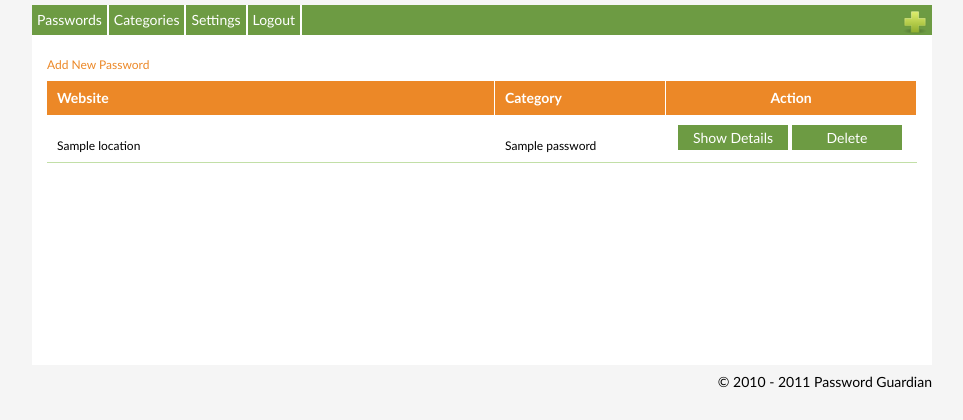
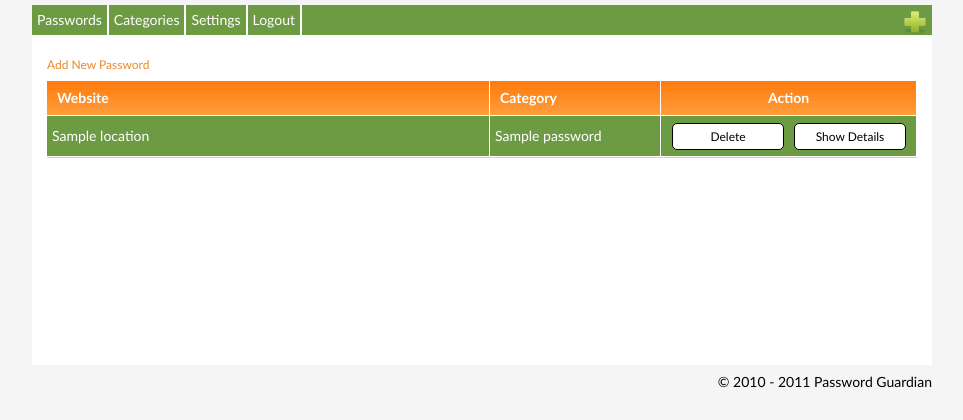
Before and after one commit to darkmuck/Password-Guardian, a CodeIgniter app: template application/views/passwords/passwords.php in a window 1280 px wide. Shown: the part 49-469 px from the top of the page, without its empty margins (158-1121 px from the left). Run offline with CodeIgniter, Linux system fonts and the light colour scheme; the template is opened without the code that fills it: most values are stand-ins (such as "Sample title", 1, 10 or a date in 2020).

Commit message:
Table layout and style improvements

```diff
--- a/application/views/passwords/passwords.php
+++ b/application/views/passwords/passwords.php
@@ -20,13 +20,13 @@
 		<?php
 		if (isset($passwords))
 		{
-			echo '<table><th>Website</th><th class="w150">Category</th><th class="w230 center">Action</th>';
+			echo '<table><th>Website</th><th class="w150">Category</th><th class="w235 center">Action</th>';
 
 			$mark = array('odd','even');
 			$i = 0;
 			foreach ($passwords as $pass)
 			{
-				echo '<tr class="'.$mark[$i].'"><td>'.$pass->Location.'</td><td>'.$pass->CategoryName.'</td><td class="center"><a class="wide" href="'.site_url().'manager/passwords/show/'.$pass->ID.'">Show Details</a> <a class="wide" href="'.site_url().'manager/passwords/delete/'.$pass->ID.'">Delete</a></td></tr>';
+				echo '<tr class="'.$mark[$i].'"><td>'.$pass->Location.'</td><td>'.$pass->CategoryName.'</td><td class="center"><a href="'.site_url().'manager/passwords/show/'.$pass->ID.'">Show Details</a> <a href="'.site_url().'manager/passwords/delete/'.$pass->ID.'">Delete</a></td></tr>';
 				$i = 1 - $i;
 			}
 
--- a/themes/default/css/screen.css
+++ b/themes/default/css/screen.css
@@ -210,7 +210,8 @@ fieldset.submit input{
 
 #content table th
 {
-	background-color:#EC8827;
+	/*background:#EC8827;*/
+	background:url(../images/th_bg.png) top left repeat-x;
 	color:#FFFFFF;
 	font-weight:bold;
 	font-size:14px;
@@ -220,8 +221,16 @@ fieldset.submit input{
 
 #content table td
 {
-	padding:10px;
+	height:20px;
+	padding:5px;
 	font-size:12px;
+	border-right:1px solid #FFFFFF;
+	border-top:1px solid #FFFFFF;
+	border-bottom:1px solid #FFFFFF;
+	color:#ffffff;
+	line-height:30px;
+	font-size:14px;
+	vertical-align:middle;
 }
 
 #content table td.rightmost
@@ -234,35 +243,37 @@ fieldset.submit input{
 {
 	border-left:1px solid #C2DFA7;
 }
-
-#content table tr.odd
+#content table tr
 {
-
+	background-color:#6D9B43;
 }
-
-#content table tr.even
+#content table tr:hover
 {
-	background-color:#C2DFA7;
+	background-color:#292929;
 }
 
 #content table td a
 {
-	background-color:#6D9B43;
+	background-color:#ffffff;
 	display:block;
 	height:15px;
-	width:50px;
+	width:100px;
 	text-align:center;
 	text-decoration:none;
-	color:#FFFFFF;
+	color:#000000;
+	border-radius:5px;
+	-moz-border-radius:5px;
+	border:1px solid #000;
 	line-height:15px;
-	font-size:14px;
+	font-size:12px;
 	padding:5px;
-	float:left;
-	margin:0px 2px 0px 2px;
+	margin:0px 5px 0px 5px;
+	float:right;
 }
 #content table td a:hover
 {
-	background-color:#292929;
+	background-color:#EC8827;
+	color:#fff;
 	text-decoration:none;
 }
 #content table td a.wide
@@ -288,9 +299,9 @@ fieldset.submit input{
 {
 	width:100%;
 }
-.w230
+.w235
 {
-	width:230px;
+	width:235px;
 }
 .w150
 {
```
Also changed, not shown: themes/default/images/th_bg.png (added).
